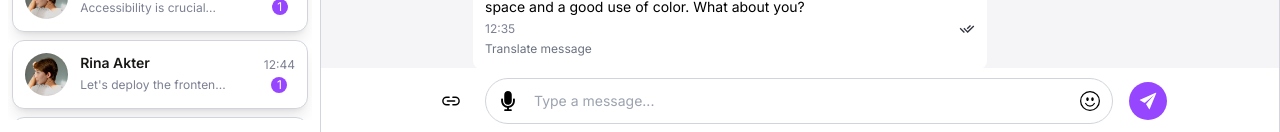
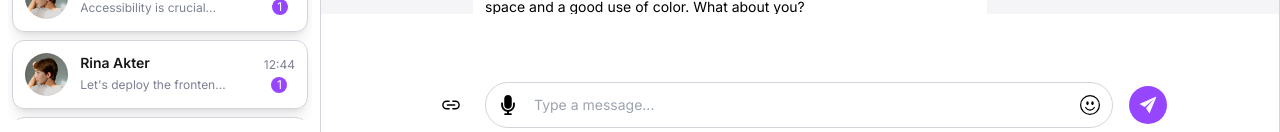
Before and after one commit to Tofaal9152/chatApplication, a React (Vite) app: page /messenger in a window 1280 px wide. Shown: the part 668-800 px from the top of the page. Built offline with nearby package versions, Linux system fonts and the light colour scheme.

Commit message:
Fixing Chat

```diff
--- a/src/pages/Messenger/ShowMessage/TypeMessage/TypeMessage.jsx
+++ b/src/pages/Messenger/ShowMessage/TypeMessage/TypeMessage.jsx
@@ -14,7 +14,7 @@ const TypeMessage = () => {
     setopen_emoji(false);
   };
   return (
-    <div className="px-[1rem] custom500:px-[2rem] lg:px-[4rem] xl:px-[7rem] flex absolute bottom-0  bg-white w-full p-2 overflow-x-hidden dark:bg-[#1e2021] dark:border-solid dark:border-[1px] dark:border-gray-700">
+    <div className="px-[1rem] custom500:px-[2rem] lg:px-[4rem] xl:px-[7rem] flex  bottom-0  bg-white w-full p-2 overflow-x-hidden dark:bg-[#1e2021] dark:border-solid dark:border-[1px] dark:border-gray-700">
       <div className="flex justify-center items-center space-x-2 sm:space-x-4 custom500:w-[90vw]  w-full">
         {/*  */}
         <span className="cursor-pointer p-1 custom500:p-2 rounded-full hover:bg-gray-100 dark:text-white dark:hover:bg-black">
```
